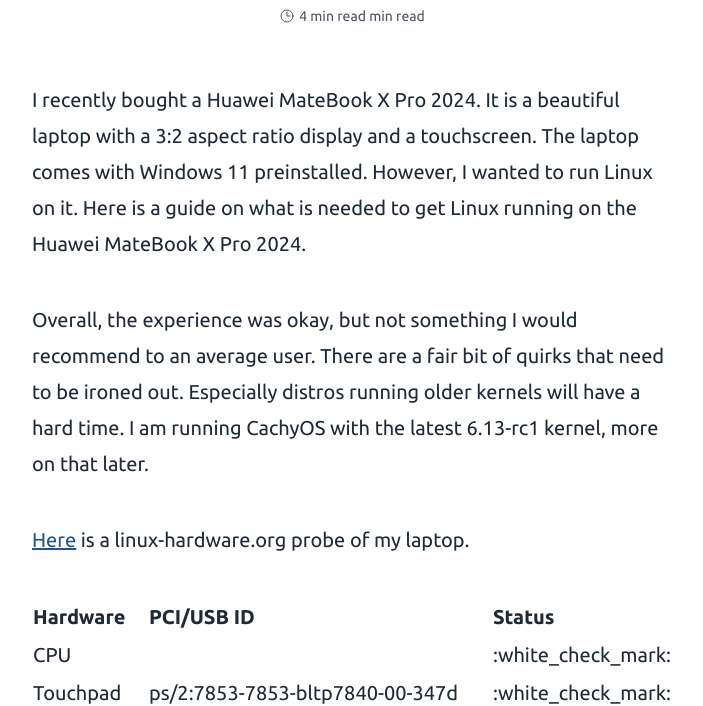
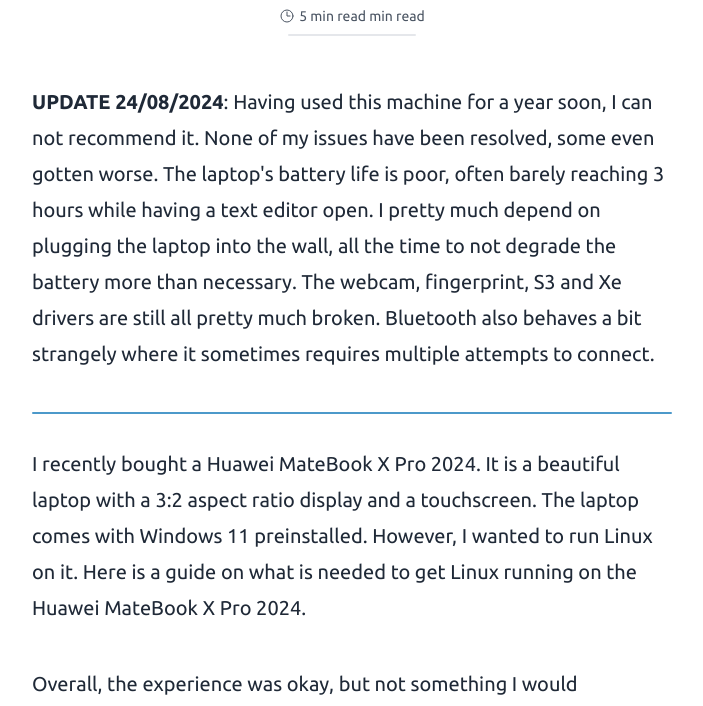
Before and after one commit to AlexDaichendt/site, an Astro site: page /blog/huawei-matebook-x-pro-2024 in a window 1280 px wide. Shown: the part 894-1600 px from the top of the page, without its empty margins (288-991 px from the left). Built offline with nearby package versions, Linux system fonts and the light colour scheme; Astro itself is replaced by a stand-in of ours; some packages are replaced by stand-ins of ours; a web font is replaced by a local one; what @tailwind-plugin/expose-colors would draw is missing.

Commit message:
update huawei

```diff
--- a/src/content/blog/huawei-matebook-x-pro-2024.mdx
+++ b/src/content/blog/huawei-matebook-x-pro-2024.mdx
@@ -3,6 +3,11 @@
 title: Linux on a Huawei MateBook X Pro 2024
 description: A guide on what is needed to get Linux running on the Huawei MateBook X Pro 2024.
 heroImage: ./images/matebook.jpg
+---
+
+**UPDATE 24/08/2024**:
+Having used this machine for a year soon, I can not recommend it. None of my issues have been resolved, some even gotten worse. The laptop's battery life is poor, often barely reaching 3 hours while having a text editor open. I pretty much depend on plugging the laptop into the wall, all the time to not degrade the battery more than necessary. The webcam, fingerprint, S3 and Xe drivers are still all pretty much broken. Bluetooth also behaves a bit strangely where it sometimes requires multiple attempts to connect.
+
 ---
 
 I recently bought a Huawei MateBook X Pro 2024. It is a beautiful laptop with a 3:2 aspect ratio display and a touchscreen. The laptop comes with Windows 11 preinstalled. However, I wanted to run Linux on it. Here is a guide on what is needed to get Linux running on the Huawei MateBook X Pro 2024.
@@ -59,10 +64,10 @@
 
 The fingerprint sensor is not supported at the moment. It does not even show up anywhere. One of those ingenious Goodix sensors that are not supported by the fprintd library.
 
-
 ---
 
 Sources:
 
 [^1]: https://www.kernelconfig.io/search?q=CONFIG_BOOTPARAM_HOTPLUG_CPU0&kernelversion=6.12.4&arch=x86
+
 [^2]: https://github.com/intel/intel-lpmd
--- a/src/styles/global.css
+++ b/src/styles/global.css
@@ -100,8 +100,7 @@
   font-size: 1.333em;
 }
 hr {
-  border: none;
-  border-top: 1px solid rgb(var(--gray-light));
+  @apply mb-8 border-t-2 border-t-mytheme-500 dark:border-t-mytheme-300 rounded-sm;
 }
 ul:not(ul ul, ol ul),
 ol:not(ul ol, ol ol) {
```
